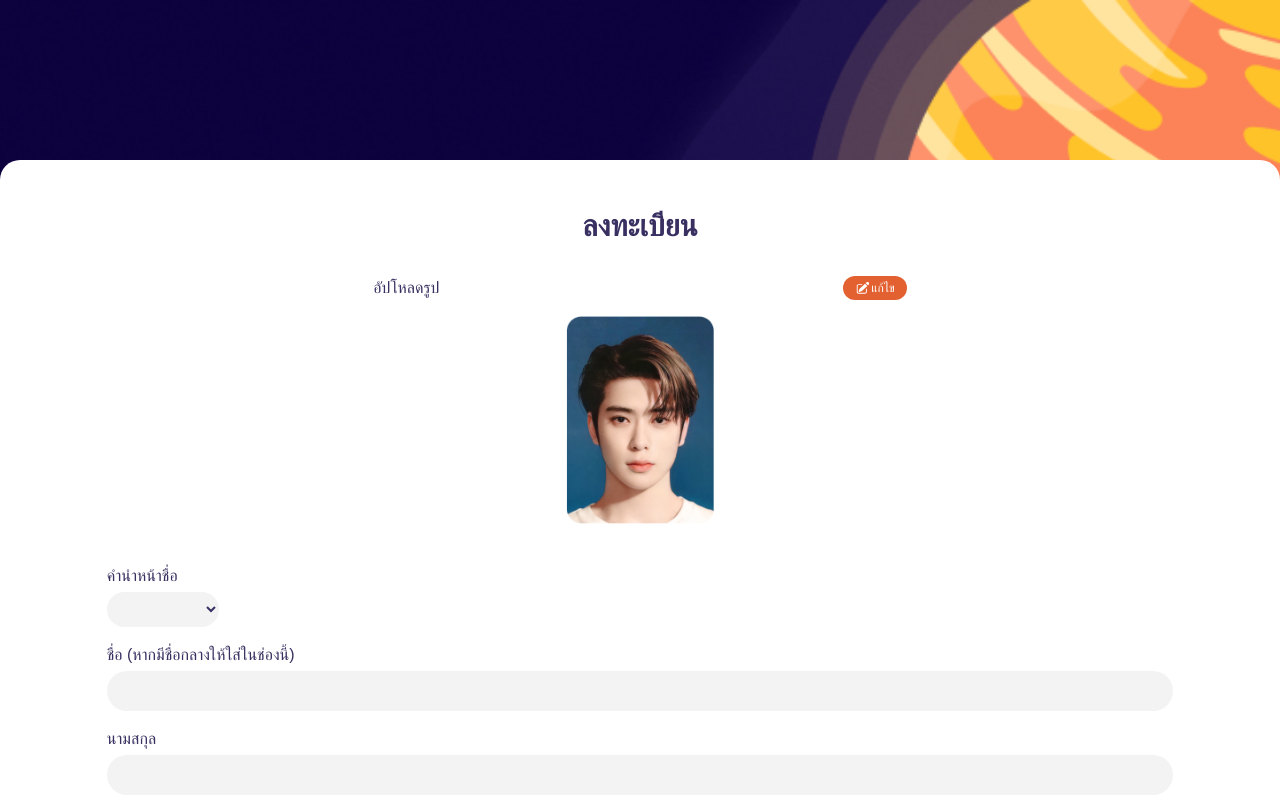
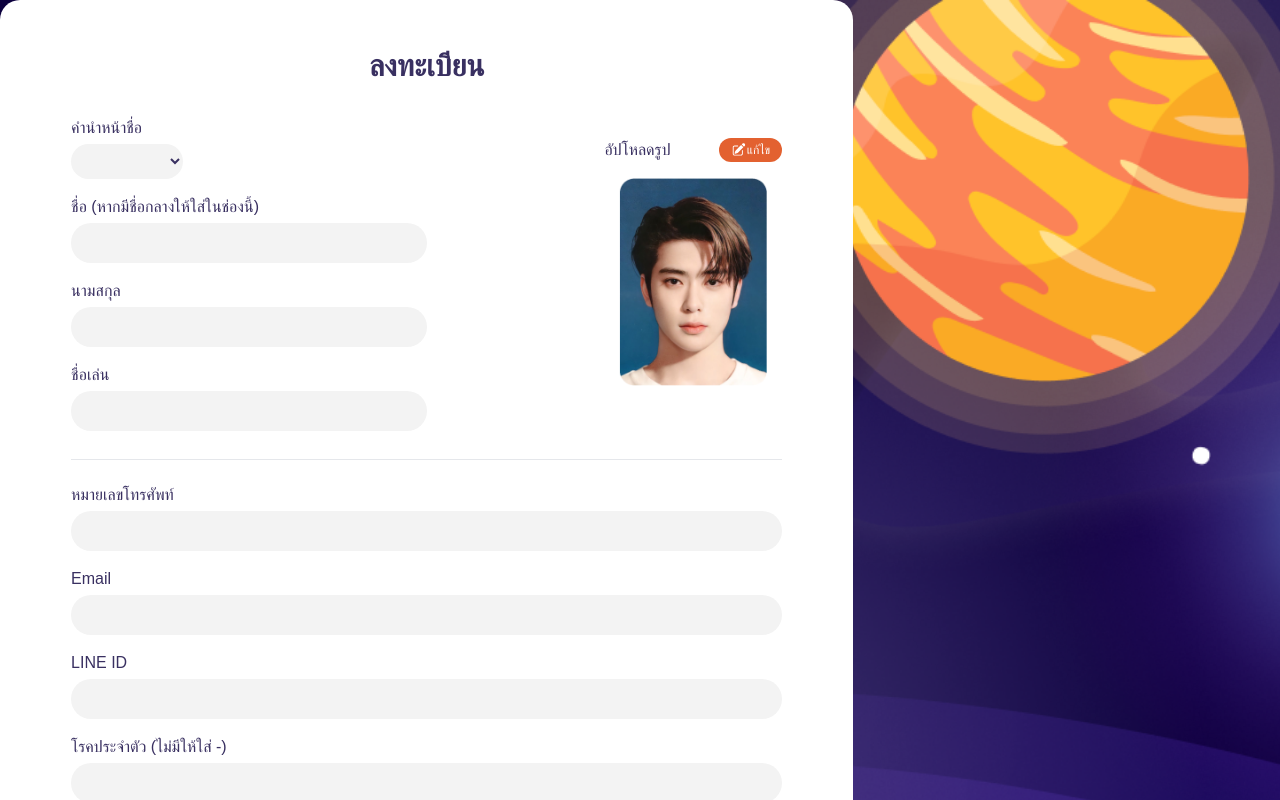
Before and after one commit to isd-sgcu/rpkm66-frontend, a Next.js app: page /register in a window 1280 px wide. Shown: the top 800 px of the page. Built offline with nearby package versions, Linux system fonts and the light colour scheme; a web font is replaced by a local one.

Commit message:
chore: responsivity

```diff
--- a/src/pages/register.tsx
+++ b/src/pages/register.tsx
@@ -5,11 +5,11 @@ const Register = () => {
     const inputStyle =
         'w-full bg-input-gray border-input-gray rounded-full p-2 px-3 mb-4';
     return (
-        <div className="w-screen min-h-screen pt-40 font-ibm bg-background-mobile lg:bg-background-desktop bg-no-repeat bg-cover bg-center text-white text-center  z-0 overflow-clip select-none">
-            <form className=" bg-white w-full rounded-t-[20px] flex flex-col justify-start items-center text-purple">
+        <div className="w-screen min-h-screen pt-40 lg:pt-0 font-ibm bg-background-mobile lg:bg-background-desktop bg-no-repeat bg-cover bg-center text-white text-center  z-0 overflow-clip select-none">
+            <form className=" bg-white w-full lg:w-2/3 rounded-t-[20px] lg:rounded-l-[20px] flex flex-col justify-start items-center text-purple">
                 <h1 className="text-3xl font-bold mt-12 mb-2">ลงทะเบียน</h1>
-                <div className="flex flex-col justify-start items-center w-10/12 ">
-                    <div className="w-1/2 my-6">
+                <div className="flex flex-col justify-start items-center w-10/12 pt-6 lg:flex-row-reverse lg:justify-between">
+                    <div className="w-1/2 mb-6 lg:w-1/4">
                         <div className="flex flex-row justify-between items-center">
                             <div>อัปโหลดรูป</div>
                             <button className="bg-[#E36130] flex flex-row justify-center items-center py-1 px-3 rounded-full">
@@ -31,7 +31,7 @@ const Register = () => {
                             />
                         </div>
                     </div>
-                    <div className="w-full flex flex-col justify-start items-start">
+                    <div className="w-full lg:w-1/2 flex flex-col justify-start items-start">
                         <label htmlFor="" className="mb-1">
                             คำนำหน้าชื่อ
                         </label>
```
